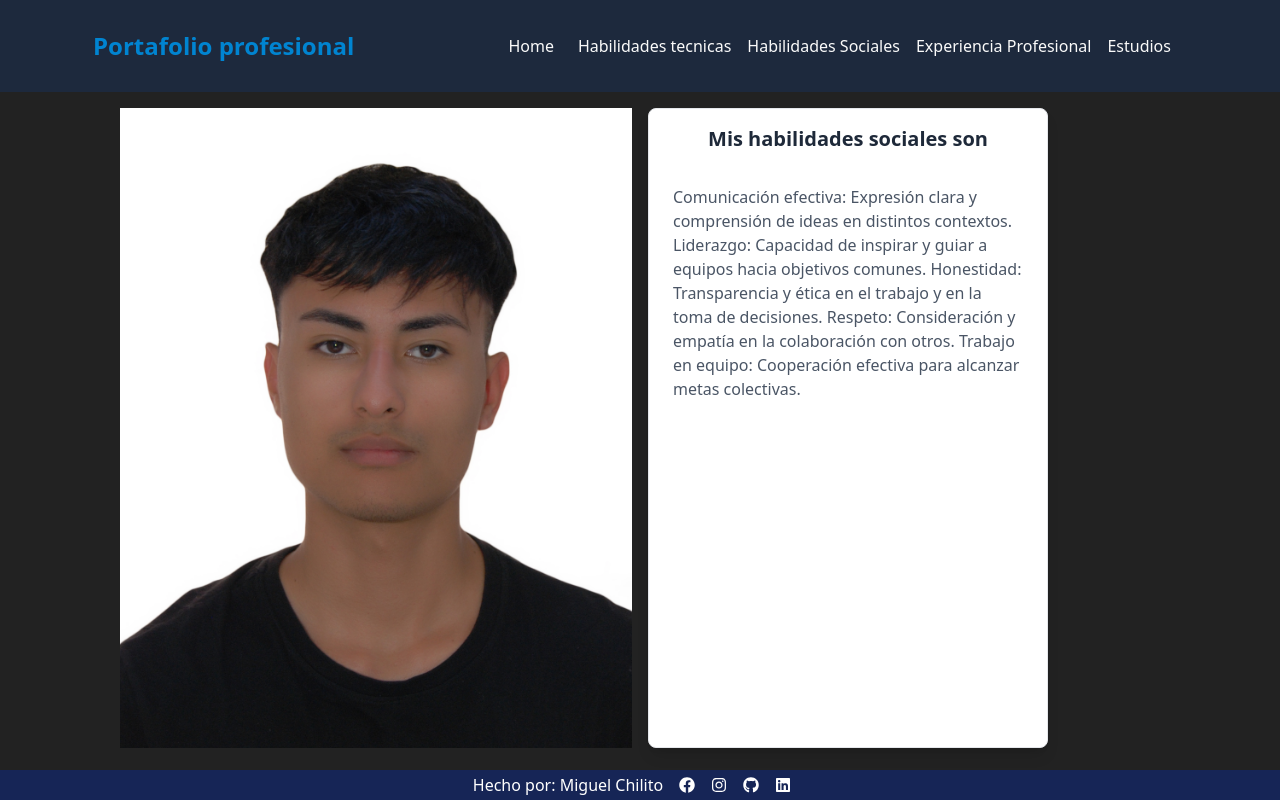
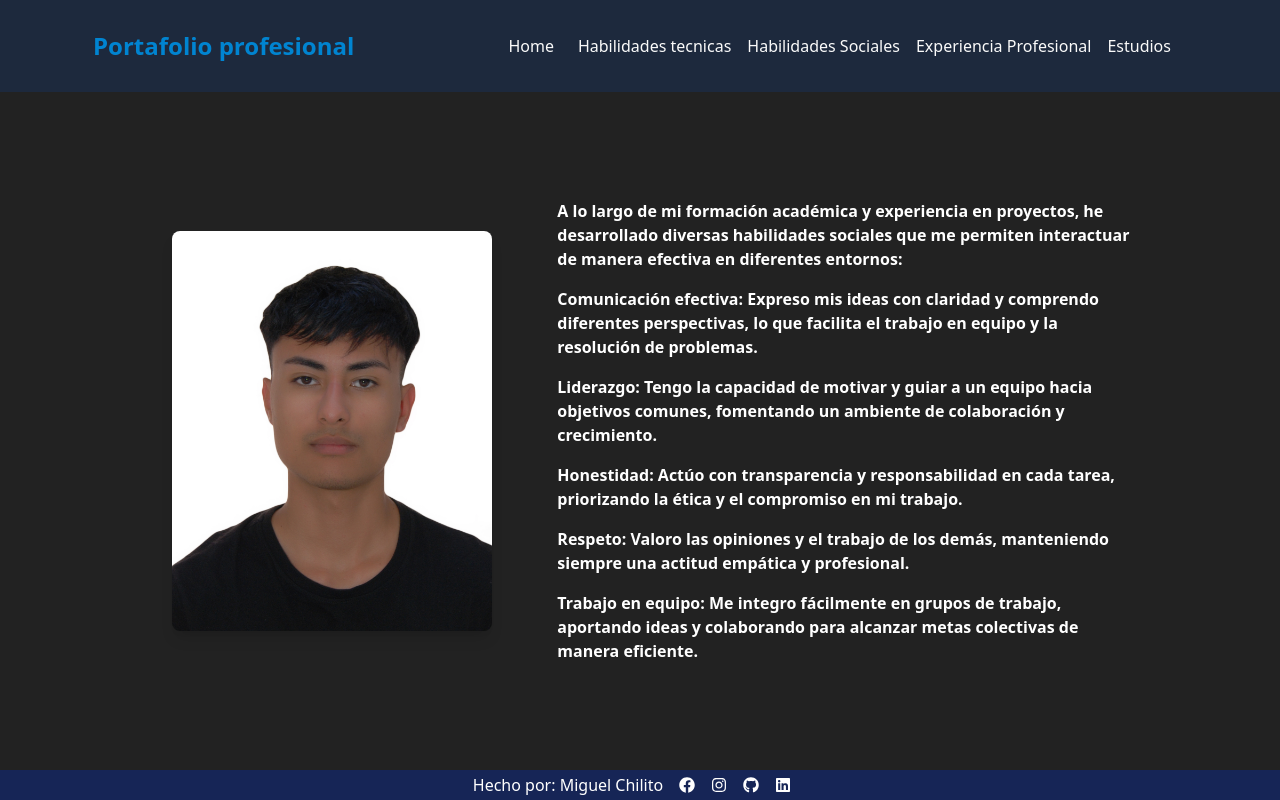
Before and after one commit to miiguel16/PortafolioProfesional, a React (Vite) app: page /SocialSkills in a window 1280 px wide. Built offline with nearby package versions, Linux system fonts and the light colour scheme.

Commit message:
actualization the data in the Home

```diff
--- a/src/layouts/Main/Main.jsx
+++ b/src/layouts/Main/Main.jsx
@@ -1,12 +1,32 @@
 import Photo1 from "../../assets/images/Photo1.jpg";
 
-export const Main =()=>{
-    return(
+export const Main = () => {
+    return (
         <>
-            <main className="size-full flex flex-col items-center justify-center" >
-                <h5 className="text-lg text-white font-semibold pb-5">Hola, mi nombre es Miguel Ángel Chilito Herrera, actualmente estudio en el Sena Analisis y desarrollo de software (ASDO)</h5>
-                <img className="w-full max-w-xl h-auto object-cover" src={Photo1} alt="imagen 1"/>
+            <main className="size-full flex flex-col md:flex-row items-center justify-center p-6">
+                {/* Imagen a la izquierda */}
+                <div className="md:w-1/3 flex justify-center">
+                    <img
+                        className="w-32 sm:w-48 md:w-64 lg:w-80 h-auto object-cover rounded-lg shadow-lg"
+                        src={Photo1}
+                        alt="imagen 1"
+                    />
+                </div>
+
+                {/* Texto par poner a la derecha */}
+                <div className="md:w-2/4 text-center md:text-left text-white font-semibold p-5">
+                    <p className="text-base">
+                        Soy Miguel Ángel Chilito Herrera, estudiante de Análisis y Desarrollo de Software (ADSO) en el Servicio Nacional de Aprendizaje (SENA). Actualmente, estoy en busca de oportunidades para aplicar y ampliar mis conocimientos en programación. Me caracterizo por ser una persona capaz de aprender nuevas cosas de manera rapida y practico así como mi compromiso con el aprendizaje continuo y el crecimiento profesional, respaldado por mi formación en el SENA.
+                    </p>
+                    <p className="mt-4">
+                        Tengo experiencia en JavaScript utilizando React.js, complementado con el framework de estilos Tailwind CSS. Me destaco por mi capacidad para trabajar en equipo, mi atención al detalle y mi habilidad para resolver problemas a través de soluciones innovadoras en el ámbito tecnológico.
+                    </p>
+                    <p className="mt-4">
+                        Mi objetivo es especializarme tanto en el desarrollo back-end como en el front-end , poder llegar a ser uno de los mejores "full stack" y formar parte de un entorno laboral que me permita seguir aprendiendo y contribuir a proyectos significativos.
+                    </p>
+                </div>
             </main>
+
         </>
     )
 }
--- a/src/pages/SocialSkills/SocialSkills.jsx
+++ b/src/pages/SocialSkills/SocialSkills.jsx
@@ -4,23 +4,46 @@ import Photo1 from "../../assets/images/Photo1.jpg";
 
 export function SocialSkills() {
   return (
-    <main>
-      <div className='grid grid-cols-1 gap-4 sm:grid-cols-2 md:grid-cols-2 lg:grid-cols-2 xl:grid-cols-2 p-4 flec  '>
+      <main className="size-full flex flex-col md:flex-row items-center justify-center p-6">
+                {/* Imagen a la izquierda */}
+                <div className="md:w-1/3 flex justify-center">
+                    <img
+                        className="w-32 sm:w-48 md:w-64 lg:w-80 h-auto object-cover rounded-lg shadow-lg"
+                        src={Photo1}
+                        alt="imagen 1"
+                    />
+                </div>
+
+                {/* Texto par poner a la derecha */}
+                <div className="md:w-2/4 text-center md:text-left text-white font-semibold p-5">
+                    <p className="text-base">
+                    A lo largo de mi formación académica y experiencia en proyectos, he desarrollado diversas habilidades sociales que me permiten interactuar de manera efectiva en diferentes entornos:
+                    </p>
+
+                    <p className="mt-4">
+                    Comunicación efectiva: Expreso mis ideas con claridad y comprendo diferentes perspectivas, lo que facilita el trabajo en equipo y la resolución de problemas.
+                    </p>
+
+                    <p className="mt-4">
+                    Liderazgo: Tengo la capacidad de motivar y guiar a un equipo hacia objetivos comunes, fomentando un ambiente de colaboración y crecimiento.
+
+                    </p>
+                    <p className="mt-4">
+                    Honestidad: Actúo con transparencia y responsabilidad en cada tarea, priorizando la ética y el compromiso en mi trabajo.
+                    </p>
+
+                    <p className="mt-4">
+                    Respeto: Valoro las opiniones y el trabajo de los demás, manteniendo siempre una actitud empática y profesional.
+                    </p>
+
+                    <p className="mt-4">
+                    Trabajo en equipo: Me integro fácilmente en grupos de trabajo, aportando ideas y colaborando para alcanzar metas colectivas de manera eficiente.
+                    </p>
 
 
-        <img className="w-full max-w-xs md:max-w-md lg:max-w-lg h-auto object-cover" src={Photo1} alt="imagen 1" />
 
 
-        <CardInfo
-          title="Mis habilidades sociales son"
-          content={`Comunicación efectiva: Expresión clara y comprensión de ideas en distintos contextos.\n
-          Liderazgo: Capacidad de inspirar y guiar a equipos hacia objetivos comunes.\n
-          Honestidad: Transparencia y ética en el trabajo y en la toma de decisiones.\n
-          Respeto: Consideración y empatía en la colaboración con otros.\n
-          Trabajo en equipo: Cooperación efectiva para alcanzar metas colectivas.`}
-        />
-
-      </div>
+                </div>
     </main>
   )
 }
```
